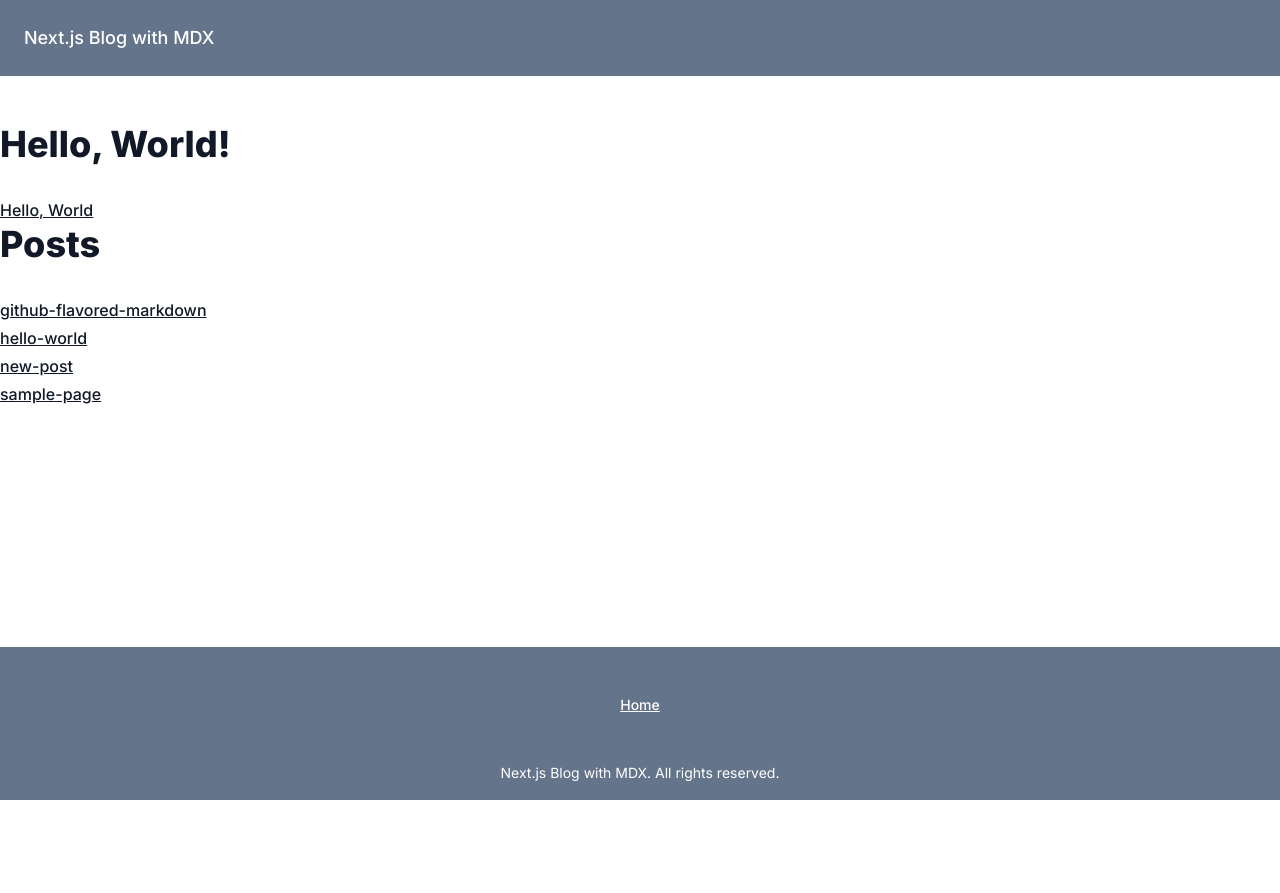
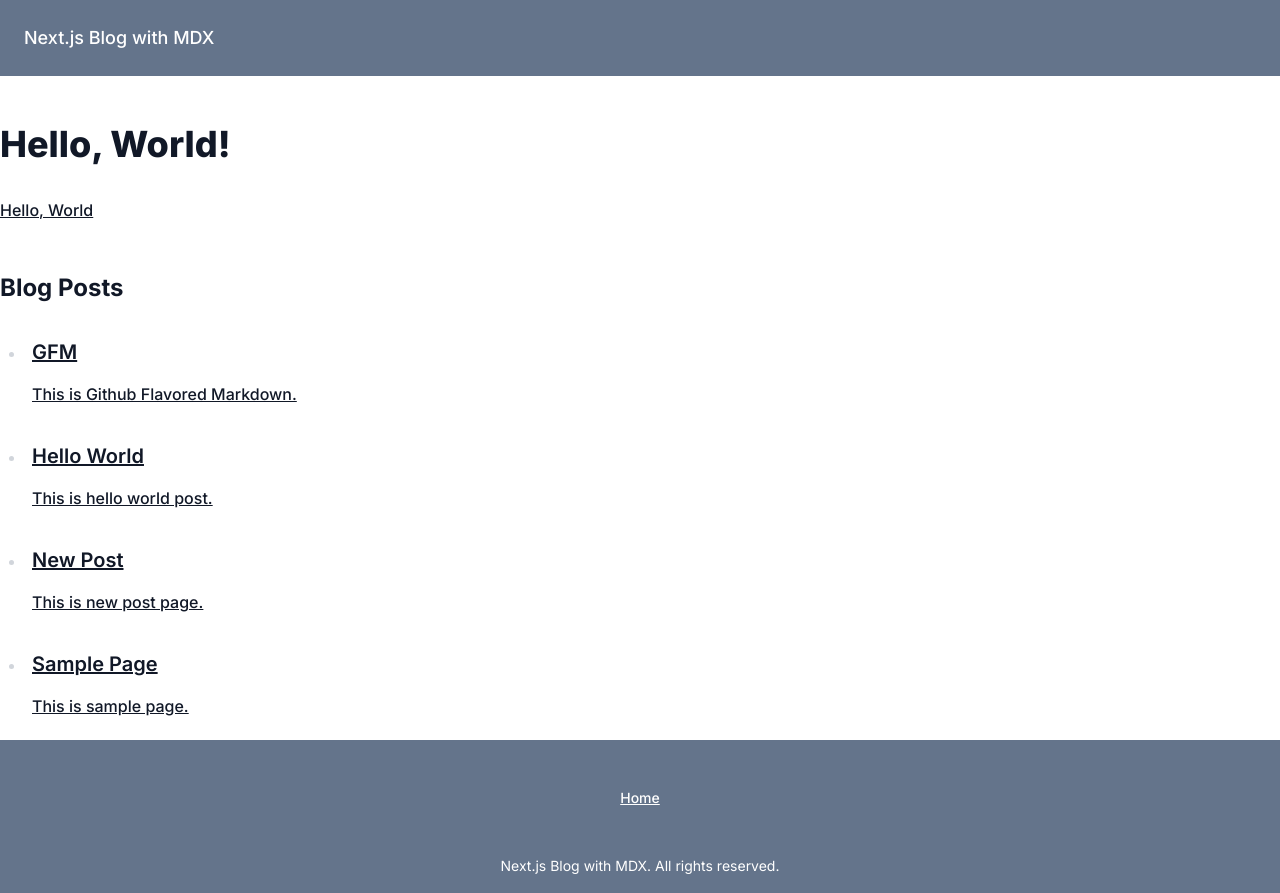
Before and after one commit to monda00/next-app-router-mdx-blog, a Next.js app: page / in a window 1280 px wide. Before the commit the page ends 800 px from the top, so only its background shows below. Built offline with nearby package versions, Linux system fonts and the light colour scheme.

Commit message:
Create PostList component

```diff
--- a/app/page.tsx
+++ b/app/page.tsx
@@ -1,19 +1,15 @@
 import Link from 'next/link'
-import GetAllPostSlugs from '@/utils/getAllPostSlugs'
+import PostList from '@/components/postList'
+import { GetAllPosts } from '@/utils/posts'
 
 export default function Home() {
-  const slugs = GetAllPostSlugs()
+  const posts = GetAllPosts()
   return (
     <div>
       <h1>Hello, World!</h1>
       <Link href="/hello-world">Hello, World</Link>
 
-      <h1>Posts</h1>
-      {slugs.map((slug) => (
-        <div key={slug}>
-          <Link href={`/posts/${slug}`}>{slug}</Link>
-        </div>
-      ))}
+      <PostList posts={posts} />
     </div>
   )
 }
--- a/app/posts/[...slug]/page.tsx
+++ b/app/posts/[...slug]/page.tsx
@@ -1,11 +1,9 @@
-import { readFile } from 'fs/promises'
-import matter from 'gray-matter'
 import { MDXRemote } from 'next-mdx-remote/rsc'
 import rehypeHighlight from 'rehype-highlight'
 import rehypeSlug from 'rehype-slug'
 import rehypeToc from 'rehype-toc'
 import remarkGfm from 'remark-gfm'
-import GetAllPostSlugs from '../../../utils/getAllPostSlugs'
+import { GetAllPostSlugs, GetPostBySlug } from '../../../utils/posts'
 import '../../../styles/tokyo-night-dark.css'
 
 interface PostPageProps {
@@ -21,10 +19,7 @@ export async function generateStaticParams() {
 
 export default async function PostPage({ params }: PostPageProps) {
   const slug = params.slug.join('/')
-  const markdown = await readFile(`contents/posts/${slug}.mdx`, {
-    encoding: 'utf8',
-  })
-  const { content, data } = matter(markdown)
+  const { content, data } = GetPostBySlug(slug)
   const options = {
     mdxOptions: {
       remarkPlugins: [remarkGfm],
--- /dev/null
+++ b/components/postList.tsx
@@ -0,0 +1,26 @@
+import Link from 'next/link'
+import type { Post } from '../types/post'
+
+interface PostListProps {
+  posts: Post[]
+}
+
+function PostList({ posts }: PostListProps) {
+  return (
+    <div>
+      <h2>Blog Posts</h2>
+      <ul>
+        {posts.map((post) => (
+          <li key={post.slug}>
+            <Link href={`/posts/${post.slug}`}>
+              <h3>{post.data.title}</h3>
+              <p>{post.data.description}</p>
+            </Link>
+          </li>
+        ))}
+      </ul>
+    </div>
+  )
+}
+
+export default PostList
--- a/utils/getAllPostSlugs.ts
+++ /dev/null
@@ -1,10 +0,0 @@
-import { postFilePaths } from './constants'
-
-function GetAllPostSlugs() {
-  return postFilePaths.map((path) => {
-    const slug = path.replace(/\.mdx?$/, '')
-    return slug
-  })
-}
-
-export default GetAllPostSlugs
--- /dev/null
+++ b/utils/posts.ts
@@ -0,0 +1,34 @@
+import { readFileSync } from 'fs'
+import matter from 'gray-matter'
+import { postFilePaths } from './constants'
+
+export function GetAllPostSlugs() {
+  return postFilePaths.map((path) => {
+    const slug = path.replace(/\.mdx?$/, '')
+    return slug
+  })
+}
+
+export function GetPostBySlug(slug: string) {
+  const markdown = readFileSync(`contents/posts/${slug}.mdx`, 'utf8')
+
+  const { content, data } = matter(markdown)
+  return {
+    content,
+    data,
+  }
+}
+
+export function GetAllPosts() {
+  const slugs = GetAllPostSlugs()
+  return slugs.map((slug) => {
+    const markdown = readFileSync(`contents/posts/${slug}.mdx`, 'utf8')
+
+    const { content, data } = matter(markdown)
+    return {
+      slug,
+      content,
+      data,
+    }
+  })
+}
```
Also changed, not shown: types/post.d.ts (added, +8 -0 lines).
